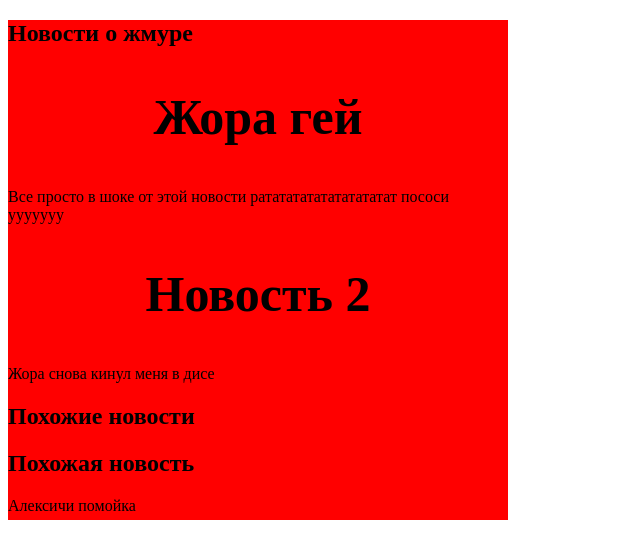
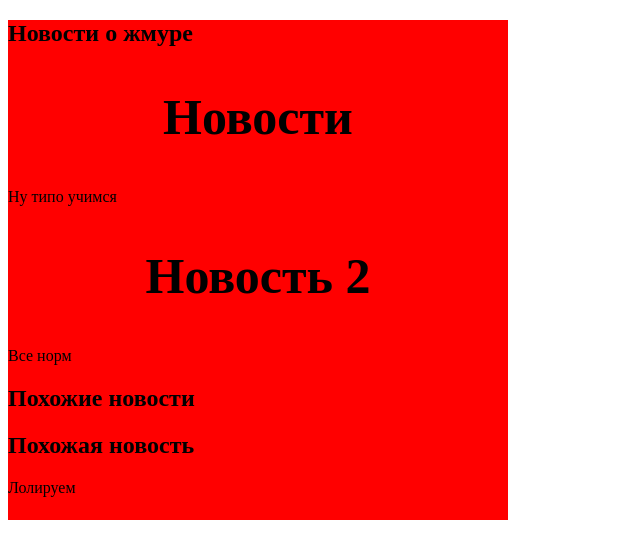
Before and after one commit to v4d1mqaaa/v4d1mqaaa.github.io, a plain HTML site: page index.html in a window 1280 px wide. Shown: the whole page, without its empty margins (0-640 px from the left). Drawn offline with Linux system fonts and the light colour scheme.

Commit message:
Update index.html

```diff
--- a/index.html
+++ b/index.html
@@ -2,24 +2,24 @@
 <html lang="ru">
 <head>
     <meta charset="UTF-8">
-    <title>Жмура гей</title>
+    <title>Hello epta</title>
     <link rel="stylesheet" href="style.css">
 </head>
 <body>
     <section class="news">
         <h2>Новости о жмуре</h2>
         <article>
-            <h2>Жора гей</h2>
-            <p>Все просто в шоке от этой новости ратататататататататат пососи ууууууу</p>
+            <h2>Новости</h2>
+            <p>Ну типо учимся</p>
         </article>
         <article>
             <h2>Новость 2</h2>
-            <p>Жора снова кинул меня в дисе</p>
+            <p>Все норм</p>
             <section>
                 <h2>Похожие новости</h2>
                 <article>
                     <h2>Похожая новость</h2>
-                    <p>Алексичи помойка</p>
+                    <p>Лолируем</p>
                 </article>
             </section>
         </article>
```
